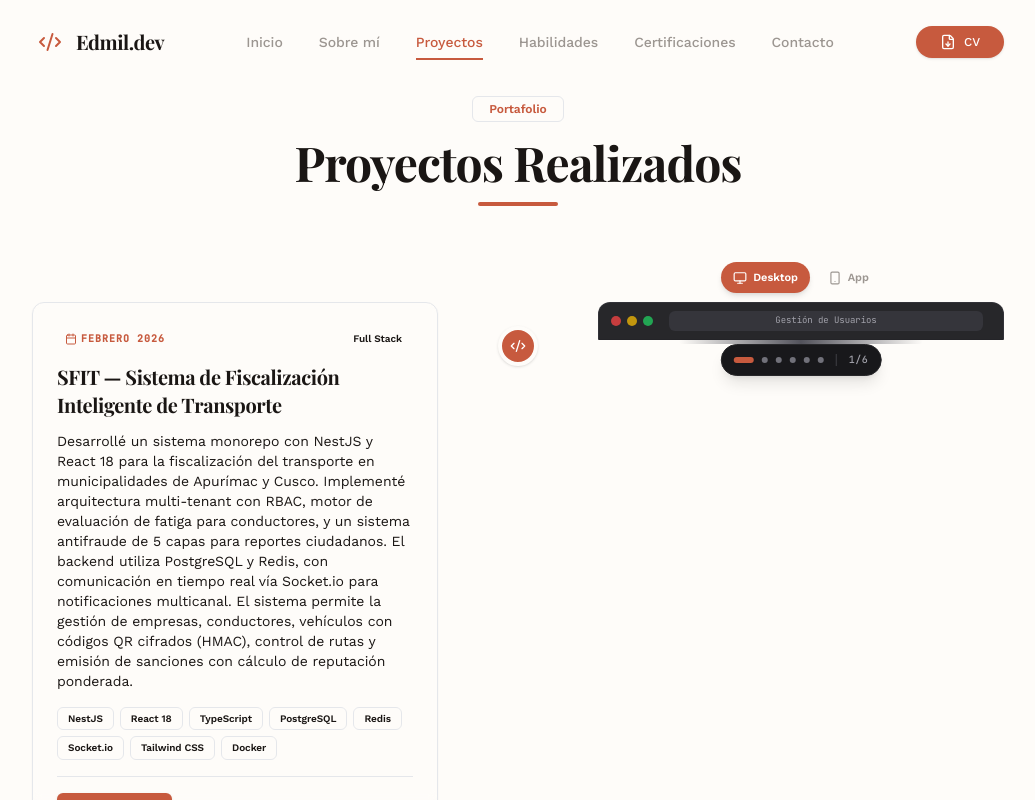
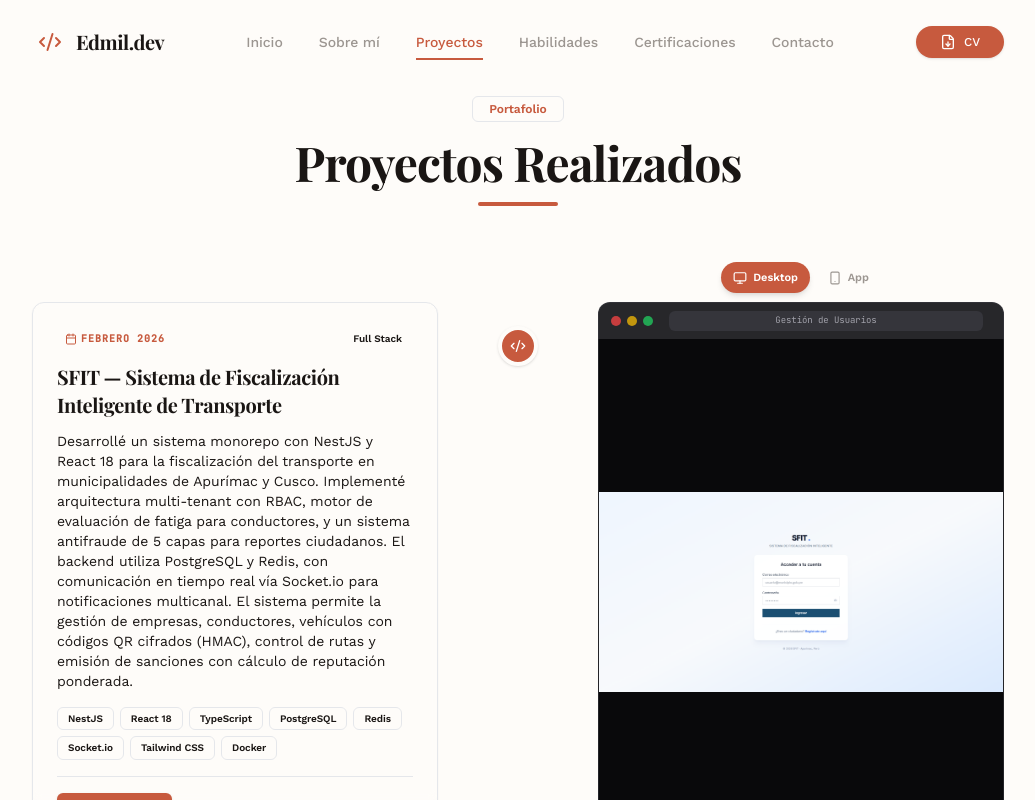
Before and after one commit to milith0kun/PortafolioWorkana, a React (Vite) app: page / in a window 1280 px wide. Both pictures are taken after a click on the button "Proyectos". Shown: the whole page, without its empty margins (122-1157 px from the left). Built offline with nearby package versions, Linux system fonts and the light colour scheme.

Commit message:
fix: reemplazar h-full por flex-1 y self-stretch para forzar la correcta herencia de altura en navegadores modernos

```diff
--- a/src/components/sections/Experience.jsx
+++ b/src/components/sections/Experience.jsx
@@ -373,7 +373,7 @@ const DeviceScreenshotViewer = ({ screenshotsByDevice, onOpenLightbox, isRightSi
   const isInView = useInView(containerRef, { once: false, amount: 0.3 });
 
   return (
-    <div ref={containerRef} className="relative h-full flex flex-col justify-center">
+    <div ref={containerRef} className="relative flex-1 w-full flex flex-col justify-center">
       {/* Tabs - FUERA del contenedor de altura (absoluto) */}
       <div className="absolute top-0 md:-top-10 left-1/2 -translate-x-1/2 flex justify-center gap-1.5 z-10 w-full mb-0 pb-2 md:pb-0">
         {devices.map((device) => (
@@ -397,14 +397,14 @@ const DeviceScreenshotViewer = ({ screenshotsByDevice, onOpenLightbox, isRightSi
       {/* Marco - contenedor que iguala el alto de la card */}
       <AnimatePresence mode="wait">
         <motion.div
-          className="mt-12 md:mt-0 h-full flex flex-col min-h-[300px] md:min-h-0"
+          className="mt-12 md:mt-0 flex-1 w-full flex flex-col min-h-[300px] md:min-h-0"
           initial={{ opacity: 0, y: 10 }}
           animate={{ opacity: 1, y: 0 }}
           exit={{ opacity: 0, y: -10 }}
           transition={{ duration: 0.3 }}
         >
           {activeDevice === 'desktop' && (
-            <div className="w-full h-full flex flex-col">
+            <div className="w-full flex-1 flex flex-col">
               <div className="bg-zinc-800 rounded-t-xl px-3 py-2 flex items-center gap-2 border border-zinc-700/50 border-b-0">
                 <div className="flex gap-1.5">
                   <div className="w-2.5 h-2.5 rounded-full bg-red-500/80" />
@@ -439,8 +439,8 @@ const DeviceScreenshotViewer = ({ screenshotsByDevice, onOpenLightbox, isRightSi
           )}
 
           {activeDevice === 'mobile' && (
-            <div className="max-w-[320px] mx-auto h-full w-full">
-              <div className="bg-zinc-800 rounded-[2.5rem] border-[3px] border-zinc-700 shadow-2xl shadow-black/40 p-1.5 h-full flex flex-col overflow-hidden">
+            <div className="max-w-[320px] mx-auto flex-1 w-full flex flex-col">
+              <div className="bg-zinc-800 rounded-[2.5rem] border-[3px] border-zinc-700 shadow-2xl shadow-black/40 p-1.5 flex-1 flex flex-col overflow-hidden">
                 <div className="relative flex justify-center"><div className="absolute top-0 z-10 w-24 h-5 bg-zinc-800 rounded-b-2xl flex items-center justify-center"><div className="w-12 h-1 bg-zinc-600 rounded-full" /></div></div>
                 <div className="group flex-1 min-h-[350px] md:min-h-0 relative overflow-hidden bg-zinc-950 rounded-[2rem] cursor-pointer" onClick={onOpenLightbox} role="button" tabIndex={0} onKeyDown={(e) => e.key === 'Enter' && onOpenLightbox?.()}>
                   <div className="absolute inset-0 overflow-hidden transition-all duration-300 flex flex-col items-center justify-center">
@@ -461,8 +461,8 @@ const DeviceScreenshotViewer = ({ screenshotsByDevice, onOpenLightbox, isRightSi
           )}
 
           {activeDevice === 'tablet' && (
-            <div className="max-w-[480px] mx-auto w-full h-full">
-              <div className="bg-zinc-800 rounded-[1.5rem] border-[3px] border-zinc-700 shadow-xl shadow-black/30 p-2 h-full flex flex-col overflow-hidden">
+            <div className="max-w-[480px] mx-auto w-full flex-1 flex flex-col">
+              <div className="bg-zinc-800 rounded-[1.5rem] border-[3px] border-zinc-700 shadow-xl shadow-black/30 p-2 flex-1 flex flex-col overflow-hidden">
                 <div className="flex justify-center mb-1"><div className="w-2 h-2 bg-zinc-600 rounded-full" /></div>
                 <div className="group flex-1 min-h-[350px] md:min-h-0 relative overflow-hidden bg-zinc-950 rounded-xl cursor-pointer" onClick={onOpenLightbox} role="button" tabIndex={0} onKeyDown={(e) => e.key === 'Enter' && onOpenLightbox?.()}>
                   <div className="absolute inset-0 overflow-hidden transition-all duration-300 flex flex-col items-center justify-center">
@@ -664,7 +664,7 @@ const Experience = ({ onNext }) => {
                   {/* Screenshots del Proyecto */}
                   {project.screenshotsByDevice && (
                     <motion.div
-                      className={`md:w-1/2 h-full ${index % 2 === 0 ? 'md:pl-10 lg:pl-12' : 'md:pr-10 lg:pr-12'} ml-0`}
+                      className={`md:w-1/2 flex flex-col self-stretch justify-center ${index % 2 === 0 ? 'md:pl-10 lg:pl-12' : 'md:pr-10 lg:pr-12'} ml-0`}
                       initial={{ opacity: 0, x: index % 2 === 0 ? 50 : -50 }}
                       whileInView={{ opacity: 1, x: 0 }}
                       viewport={{ once: true, margin: "-100px" }}
```
